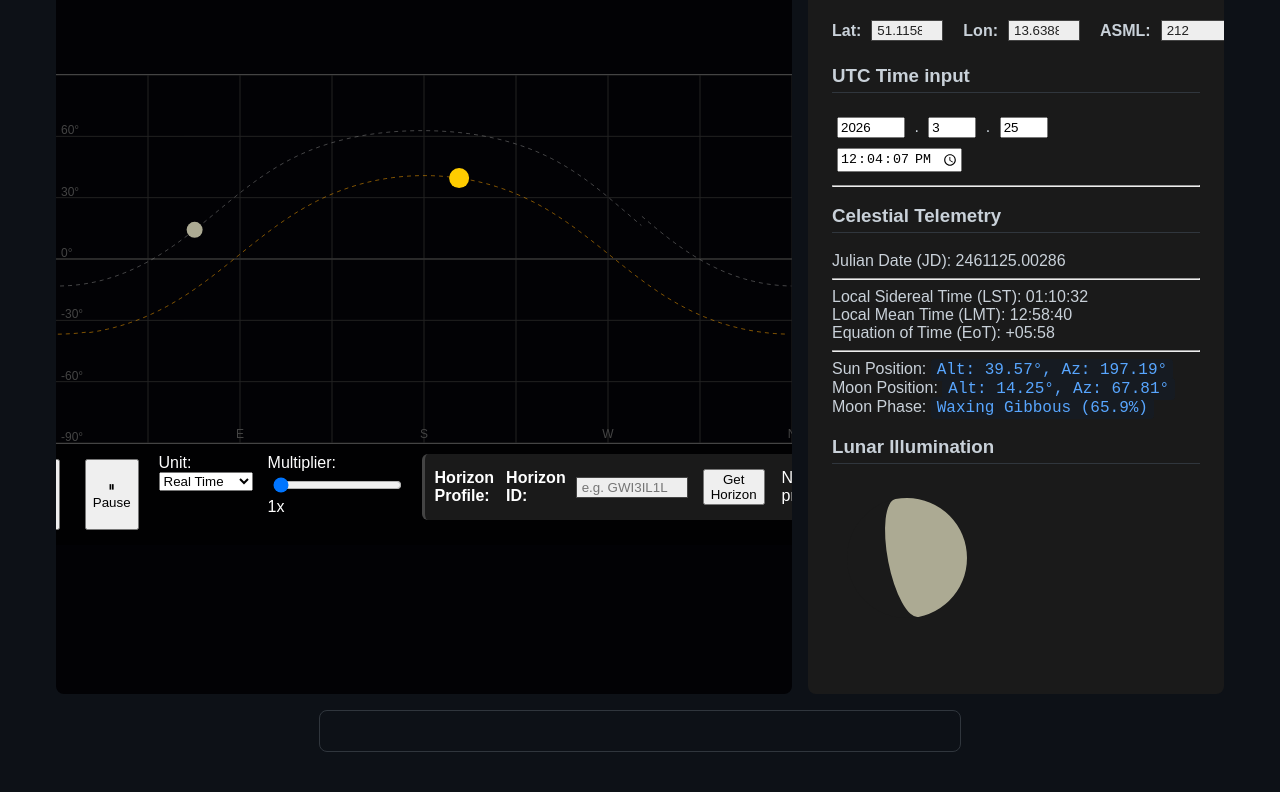
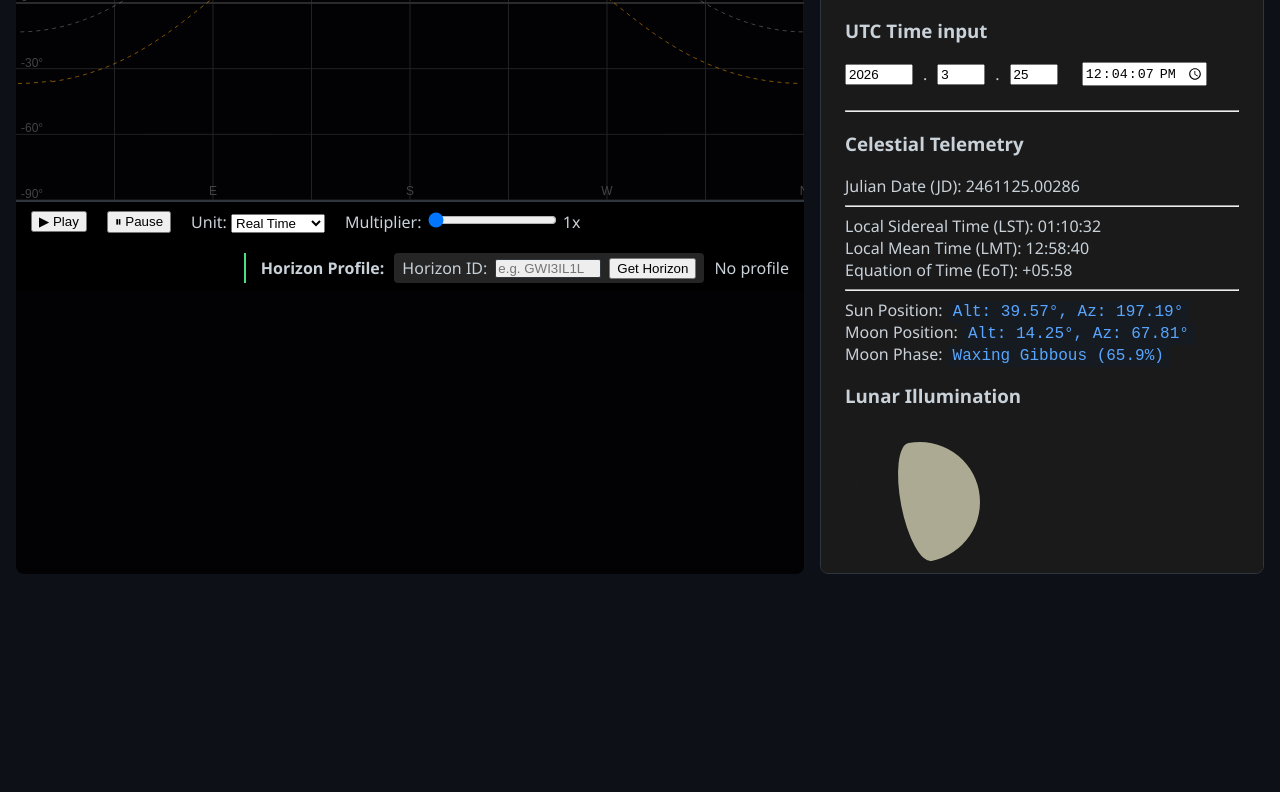
Before and after one commit to TobiasPartzsch/helios, a website built with Vite: page index.html in a window 1280 px wide. Shown: the part 210-1002 px from the top of the page. After the commit the page ends 800 px from the top, so only its background shows below. Built offline with nearby package versions, Linux system fonts and the light colour scheme.

Commit message:
refactor: clean up style.css and move title to the sidebar

```diff
--- a/index.html
+++ b/index.html
@@ -7,9 +7,6 @@
 </head>
 
 <body>
-    <div id="app">
-        <h1>Helios Project</h1>
-    </div>
     <div id="helios-root">
         <main id="viewport">
             <canvas id="sky-canvas"></canvas>
@@ -43,6 +40,7 @@
             </div>
         </main>
         <aside id="controls">
+            <h1>Helios Project</h1>
             <section id="inputs">
                 <h3>Observer Location</h3>
                 <div class="observer-controls">
--- a/src/style.css
+++ b/src/style.css
@@ -1,176 +1,134 @@
-body {
-    background-color: #0d1117;
-    color: #c9d1d9;
-    font-family: sans-serif;
-    padding: 2rem;
+:root {
+    /* Color Palette */
+    --color-bg-space: #020205;
+    --color-bg-panel: #1a1a1a;
+    --color-bg-app: #0d1117;
+    --color-border: #30363d;
+    --color-text-main: #c9d1d9;
+    --color-accent-blue: #58a6ff;
+    --color-horizon-green: #4ade80;
+
+    /* Spacing */
+    --radius-main: 8px;
+    --gap-standard: 1rem;
 }
 
-#helios-ui {
-    max-width: 600px;
-    margin: auto;
-    border: 1px solid #30363d;
-    padding: 20px;
-    border-radius: 8px;
-}
-
-.mono {
-    font-family: 'Courier New', monospace;
-    color: #58a6ff;
-    /* A nice celestial blue */
-    background: #161b22;
-    padding: 2px 6px;
-    border-radius: 4px;
-}
-
-h3 {
-    border-bottom: 1px solid #30363d;
-    padding-bottom: 5px;
-}
-
-input,
-button {
-    margin: 5px;
-}
-
-.canvas-container {
-    background: #050510;
-    /* A deep midnight sky */
-    border: 2px solid #333;
-    display: flex;
-    justify-content: center;
-    margin: 20px 0;
+body {
+    background-color: var(--color-bg-app);
+    color: var(--color-text-main);
+    font-family: 'Segoe UI', Tahoma, Geneva, Verdana, sans-serif;
+    margin: 0;
+    height: 100vh;
+    overflow: hidden;
+    /* We'll use internal scrolling for #controls */
 }
 
 #helios-root {
     display: flex;
     flex-direction: row;
     height: 100vh;
-    /* Fill the viewport */
-    gap: 1rem;
-    padding: 1rem;
+    gap: var(--gap-standard);
+    padding: var(--gap-standard);
     box-sizing: border-box;
 }
 
+/* --- Viewport & Canvas --- */
+
 #viewport {
     flex: 2;
-    /* Takes up 2/3 of the space */
     display: flex;
-    align-items: center;
-    justify-content: center;
-    background: #020205;
-    /* Deep space */
-    border-radius: 8px;
+    flex-direction: column;
+    background: var(--color-bg-space);
+    border-radius: var(--radius-main);
     overflow: hidden;
-    flex-direction: column;
-    /* Stack canvas and controls */
-}
-
-.animation-controls {
-    background: rgba(0, 0, 0, 0.5);
-    padding: 10px;
-    width: 100%;
-    display: flex;
-    justify-content: center;
-    gap: 15px;
-    color: white;
-}
-
-#controls {
-    flex: 1;
-    /* Takes up 1/3 of the space */
-    min-width: 300px;
-    background: #1a1a1a;
-    padding: 1.5rem;
-    border-radius: 8px;
-    overflow-y: auto;
-    /* Scroll if content is long */
 }
 
 #sky-canvas {
     width: 100%;
     height: auto;
     aspect-ratio: 2 / 1;
-    /* Keeps the equirectangular geometry intact */
-    border: 1px solid #444;
+    border-bottom: 1px solid var(--color-border);
+    /* Set cursor to crosshair for coordinate picking later? */
+    cursor: crosshair;
 }
 
-@media (max-width: 900px) {
-    #helios-root {
-        flex-direction: column;
-    }
+/* --- Control Sidebar --- */
 
-    #viewport,
-    #controls {
-        flex: none;
-        width: 100%;
-    }
+#controls {
+    flex: 1;
+    min-width: 320px;
+    background: var(--color-bg-panel);
+    padding: 1.5rem;
+    border-radius: var(--radius-main);
+    overflow-y: auto;
+    border: 1px solid var(--color-border);
 }
 
-.controls-row {
-    display: flex;
-    align-items: center;
-    gap: 12px;
-    margin-bottom: 15px;
-    padding: 10px;
-    background: #1a1a1a;
-    border-radius: 6px;
+.mono {
+    font-family: 'Courier New', monospace;
+    color: var(--color-accent-blue);
+    background: #161b22;
+    padding: 2px 6px;
+    border-radius: 4px;
 }
 
-.horizon-layer {
-    border-left: 3px solid #444;
-    /* Visually separate the "layer" controls */
+.animation-controls {
+    background: rgba(0, 0, 0, 0.8);
+    backdrop-filter: blur(4px);
+    /* A touch of modern magic */
+    padding: 8px 15px;
+    width: 100%;
+    display: flex;
+    flex-wrap: wrap;
+    /* Allows wrapping on very small screens */
+    align-items: center;
+    justify-content: flex-start;
+    gap: 20px;
+    border-top: 1px solid var(--color-border);
+    box-sizing: border-box;
 }
 
-.btn-label,
-#btn-pull-horizon {
-    display: inline-block;
-    /* Essential for padding/height to work */
-    padding: 6px 12px;
-    background-color: #eee;
-    /* That "white button" look */
-    color: #222;
-    /* Dark text on light background */
-    border: 1px solid #ccc;
-    border-radius: 4px;
-    cursor: pointer;
-    font-size: 0.85em;
-    font-family: sans-serif;
-    text-align: center;
-    user-select: none;
-    /* Prevents text highlighting on click */
+/* --- Observer & Horizon Controls --- */
+
+#controls h1 {
+    font-size: 1.4rem;
+    margin-top: 0;
+    color: var(--color-text-main);
 }
 
-/* Container to put everything in one horizontal row */
-.observer-controls {
+.observer-controls,
+.time-input-row {
     display: flex;
-    gap: 15px;
-    /* Space between the groups */
+    gap: 10px;
     align-items: center;
-    flex-wrap: nowrap;
-    /* Prevent wrapping to a new line */
-    margin-bottom: 1rem;
+    flex-wrap: wrap;
+    margin-bottom: 1.5rem;
 }
 
-/* Individual groups (Label + Input) */
 .input-group {
     display: flex;
     align-items: center;
-    gap: 5px;
+    gap: 8px;
+    background: #252525;
+    padding: 4px 8px;
+    border-radius: 4px;
 }
 
-/* Shrink the input boxes so they aren't 'browser-default' huge */
 .input-group input {
-    width: 60px;
-    /* Adjust as needed for your typical values */
-    padding: 2px 5px;
-    border: 1px solid #444;
+    width: 70px;
+    border: 1px solid var(--color-border);
     background: #eee;
-    color: #222;
+    color: #111;
+    border-radius: 2px;
 }
 
-/* Optional: style the label tooltips specifically */
-.input-group label {
-    font-weight: bold;
-    cursor: help;
-    /* Shows a question mark cursor for the title/tooltip */
+/* Special Case for the Horizon Layer UI */
+.horizon-layer {
+    display: flex;
+    align-items: center;
+    gap: 10px;
+    padding-left: 15px;
+    border-left: 2px solid var(--color-horizon-green);
+    margin-left: auto;
+    /* Push horizon controls to the right side */
 }
```
